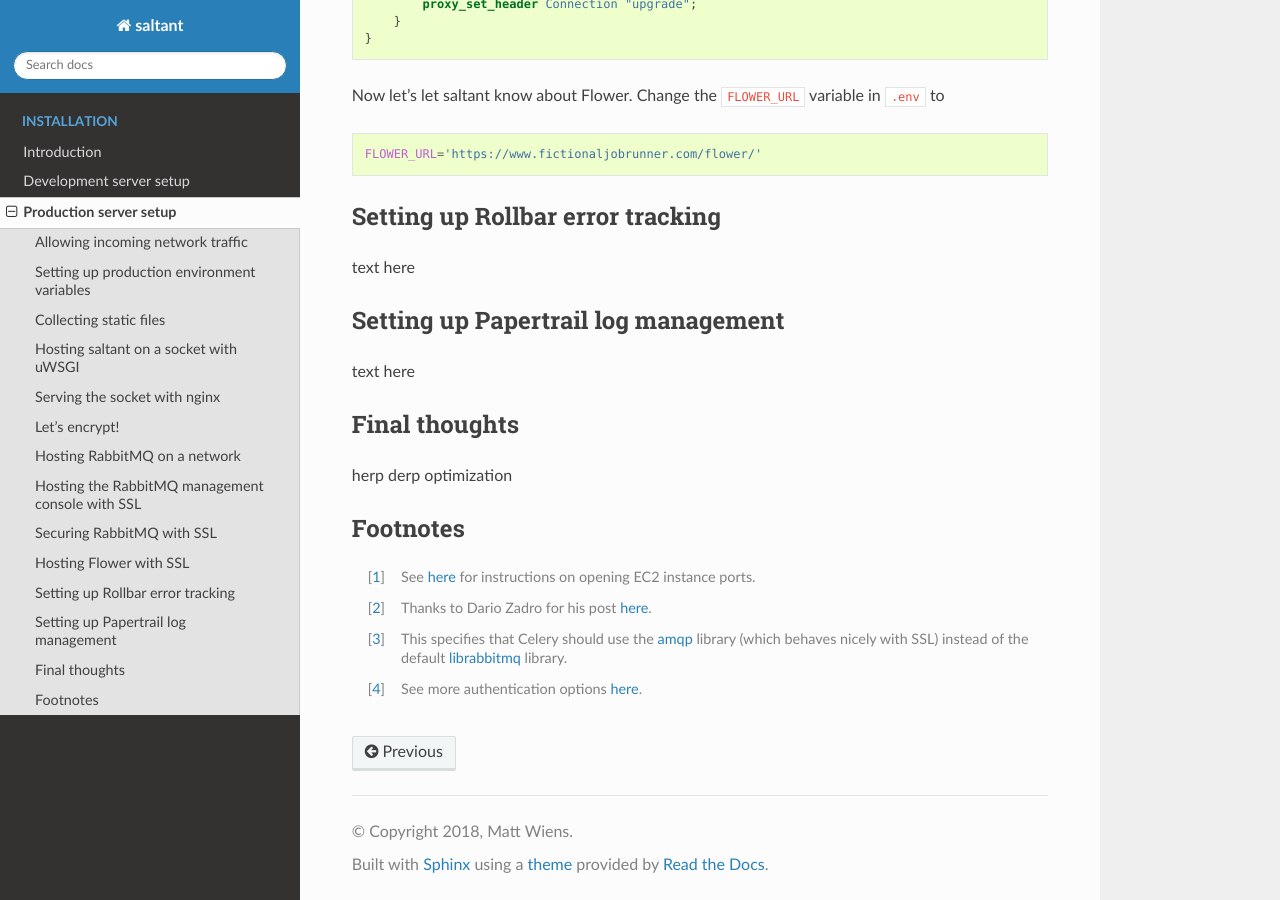
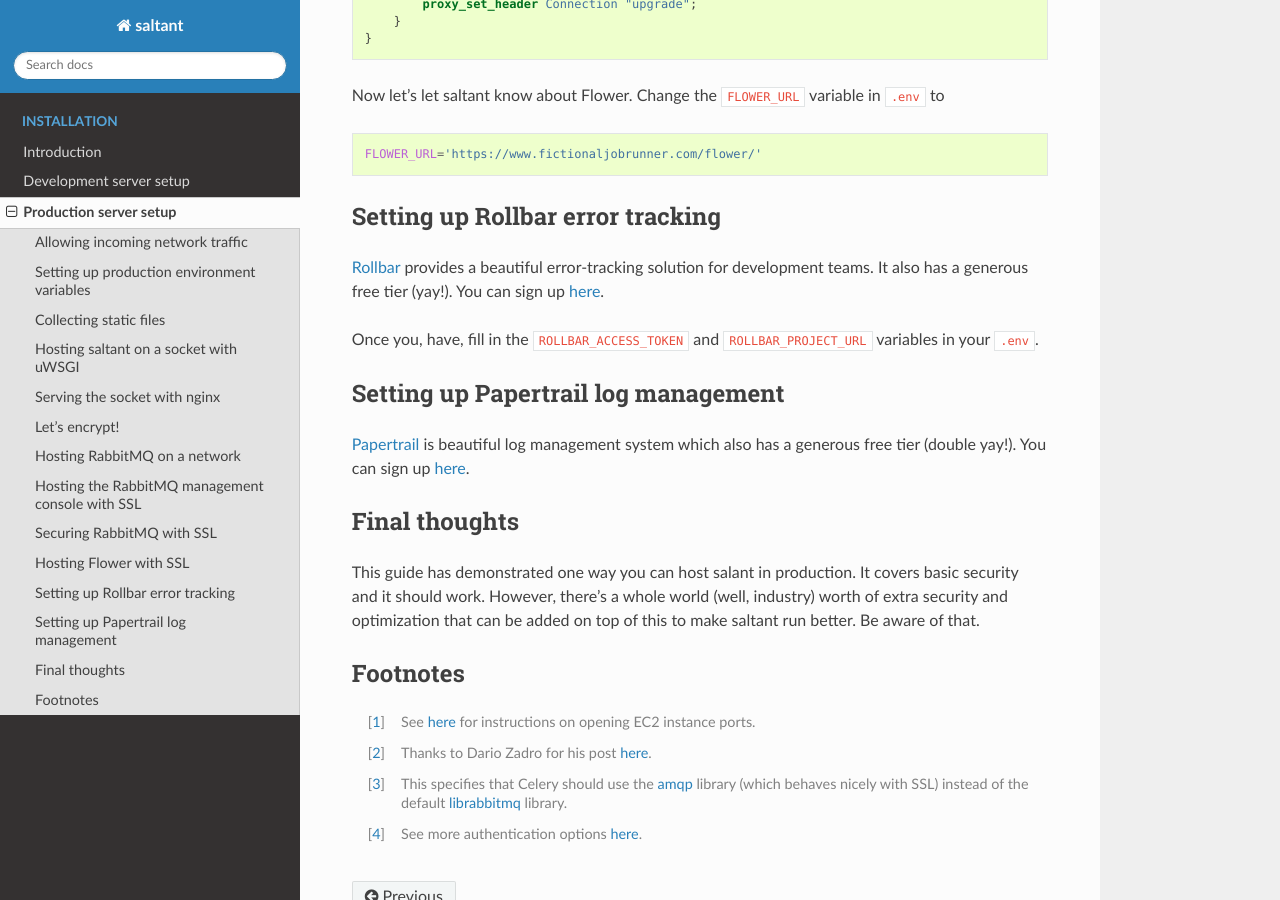
Before and after one commit to saltant-org/saltant, a Sphinx documentation site: the page built from docs/source/installation/production.rst, in a window 1280 px wide and 900 px high, scrolled down 7888 px. Built offline with Sphinx 7.4.7 and the Read the Docs theme 2.0.0, drawn with Linux system fonts in a browser that asks for light colours.

Commit message:
Finish first draft of production docs

```diff
--- a/docs/source/installation/production.rst
+++ b/docs/source/installation/production.rst
@@ -420,17 +420,27 @@ variable in ``.env`` to
 Setting up Rollbar error tracking
 ---------------------------------
 
-text here
+`Rollbar`_ provides a beautiful error-tracking solution for development
+teams. It also has a generous free tier (yay!). You can sign up `here
+<https://rollbar.com/signup/>`_.
+
+Once you, have, fill in the ``ROLLBAR_ACCESS_TOKEN`` and
+``ROLLBAR_PROJECT_URL`` variables in your ``.env``.
 
 Setting up Papertrail log management
 ------------------------------------
 
-text here
+`Papertrail`_ is beautiful log management system which also has a
+generous free tier (double yay!). You can sign up `here
+<https://papertrailapp.com/signup?plan=free>`_.
 
 Final thoughts
 --------------
 
-herp derp optimization
+This guide has demonstrated one way you can host salant in production.
+It covers basic security and it should work. However, there's a whole
+world (well, industry) worth of extra security and optimization that can
+be added on top of this to make saltant run better. Be aware of that.
 
 Footnotes
 ---------
@@ -449,6 +459,8 @@ Footnotes
 .. _Let's Encrypt: https://letsencrypt.org/
 .. _librabbitmq: https://github.com/celery/librabbitmq/
 .. _nginx: https://www.nginx.com/
+.. _Papertrail: https://papertrailapp.com/
+.. _Rollbar: https://rollbar.com/
 .. _stunnel: https://www.stunnel.org/
 .. _systemd: https://freedesktop.org/wiki/Software/systemd/
 .. _these routing instructions: https://docs.aws.amazon.com/Route53/latest/DeveloperGuide/routing-to-ec2-instance.html
```
